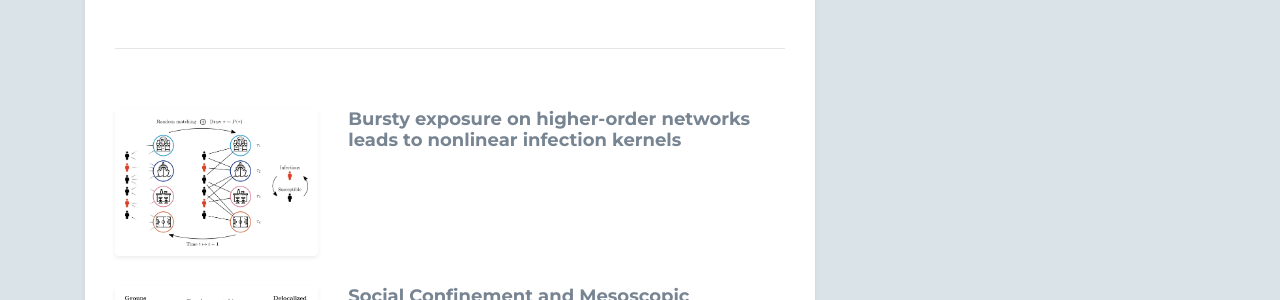
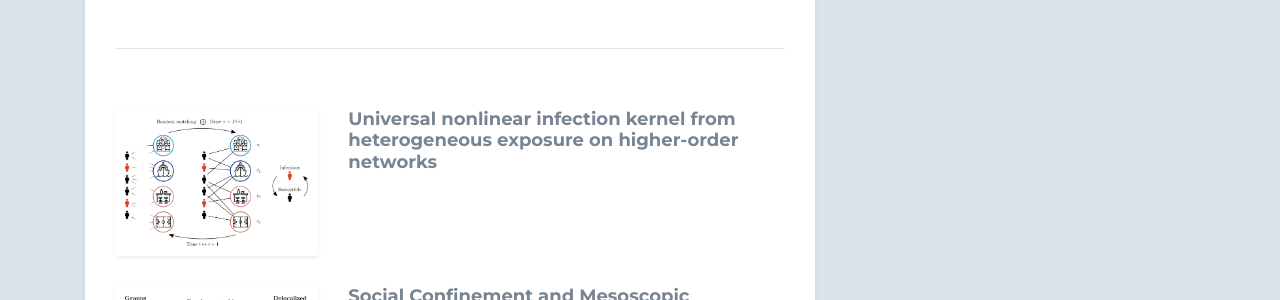
Before and after one commit to gstonge/gstonge.github.io, a Jekyll site: the page built from index.html, in a window 1280 px wide. Shown: the part 1265-1565 px from the top of the page. Built offline with Jekyll 4.4.1, drawn with Linux system fonts in a browser that asks for light colours; nearby versions of some CDN libraries; library files that are not in the unit come from our copies.

Commit message:
update arxiv paper title

```diff
--- a/_data/headline.yml
+++ b/_data/headline.yml
@@ -5,7 +5,7 @@ headline:
     desc: ""
 
 subheadline:
-  - title: "Bursty exposure on higher-order networks leads to nonlinear infection kernels"
+  - title: "Universal nonlinear infection kernel from heterogeneous exposure on higher-order networks"
     url: "https://arxiv.org/abs/2101.07229"
     image: "assets/images/publications/bursty2021.png"
     desc: ""
--- a/_data/publications.yml
+++ b/_data/publications.yml
@@ -5,7 +5,7 @@ preprints:
     year : 2021
     insubmission : true
 
-  - title : "Bursty exposure on higher-order networks leads to nonlinear infection kernels"
+  - title : "Universal nonlinear infection kernel from heterogeneous exposure on higher-order networks"
     authors : "Guillaume St-Onge, Hanlin Sun, Antoine Allard, Laurent Hébert-Dufresne, Ginestra Bianconi"
     arxiv : "https://arxiv.org/abs/2101.07229"
     year : 2021
```
